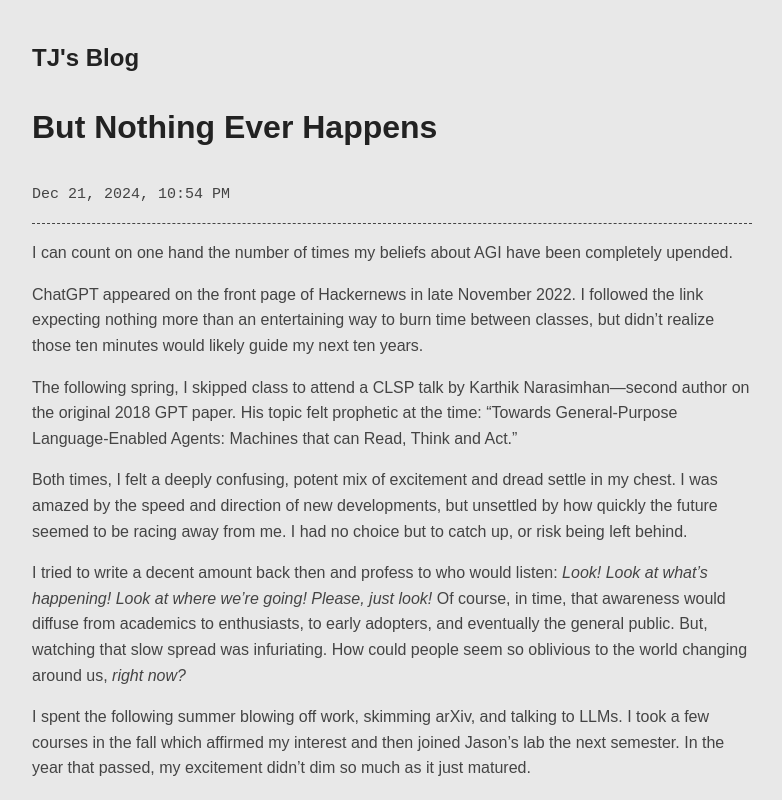
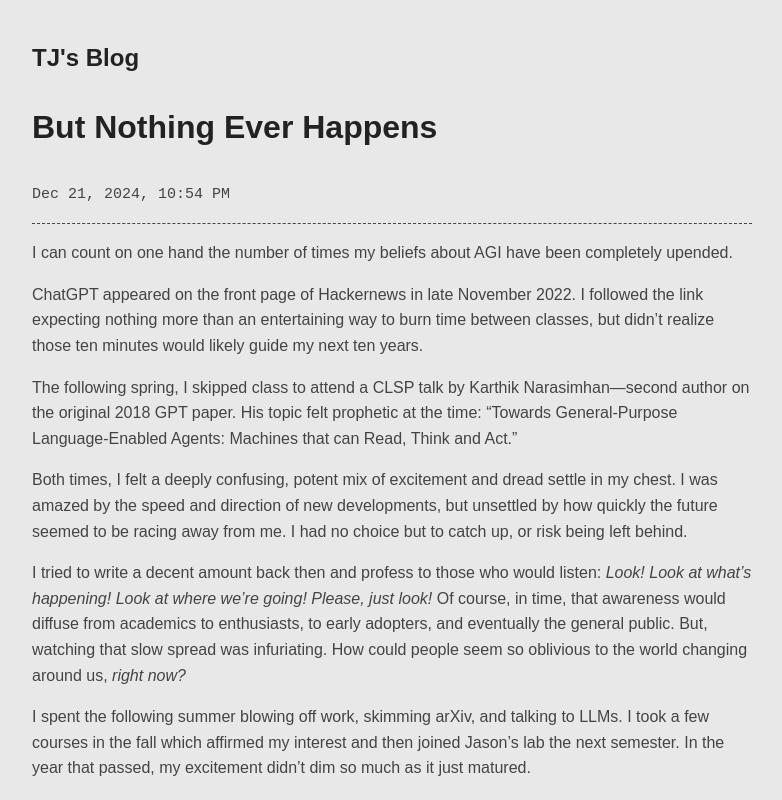
Before and after one commit to tjbai/blog, an Astro site: page /nothing-ever-happens in a window 1280 px wide. Shown: the top 800 px of the page, without its empty margins (248-1030 px from the left). Built offline with nearby package versions, Linux system fonts and the light colour scheme; Astro itself is replaced by a stand-in of ours; a web font is replaced by a local one.

Commit message:
wouldnt be a post without a typo

```diff
--- a/src/content/blog/nothing-ever-happens.md
+++ b/src/content/blog/nothing-ever-happens.md
@@ -12,7 +12,7 @@ The following spring, I skipped class to attend a CLSP talk by Karthik Narasimha
 
 Both times, I felt a deeply confusing, potent mix of excitement and dread settle in my chest. I was amazed by the speed and direction of new developments, but unsettled by how quickly the future seemed to be racing away from me. I had no choice but to catch up, or risk being left behind.
 
-I tried to write a decent amount back then and profess to who would listen: *Look! Look at what's happening! Look at where we're going! Please, just look!* Of course, in time, that awareness would diffuse from academics to enthusiasts, to early adopters, and eventually the general public. But, watching that slow spread was infuriating. How could people seem so oblivious to the world changing around us, *right now?*
+I tried to write a decent amount back then and profess to those who would listen: *Look! Look at what's happening! Look at where we're going! Please, just look!* Of course, in time, that awareness would diffuse from academics to enthusiasts, to early adopters, and eventually the general public. But, watching that slow spread was infuriating. How could people seem so oblivious to the world changing around us, *right now?*
 
 I spent the following summer blowing off work, skimming arXiv, and talking to LLMs. I took a few courses in the fall which affirmed my interest and then joined Jason's lab the next semester. In the year that passed, my excitement didn't dim so much as it just matured.
 
```
